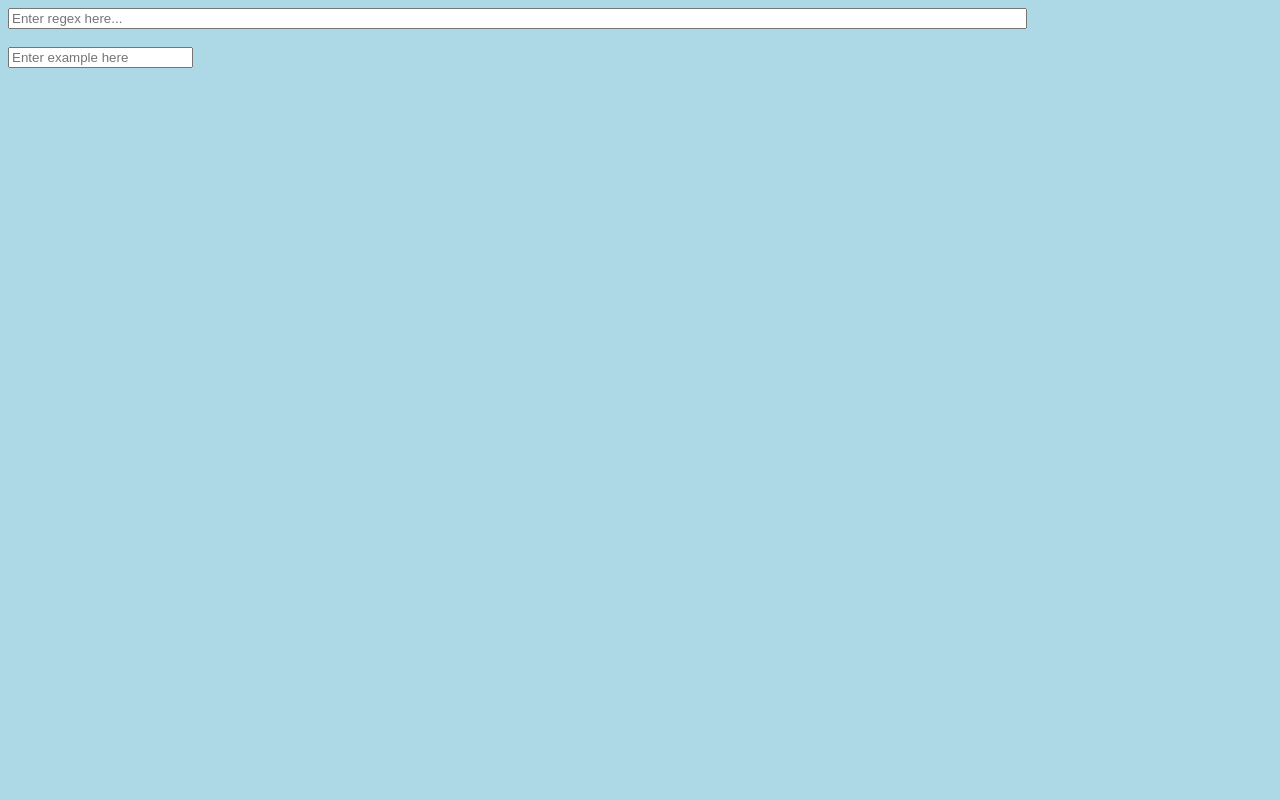
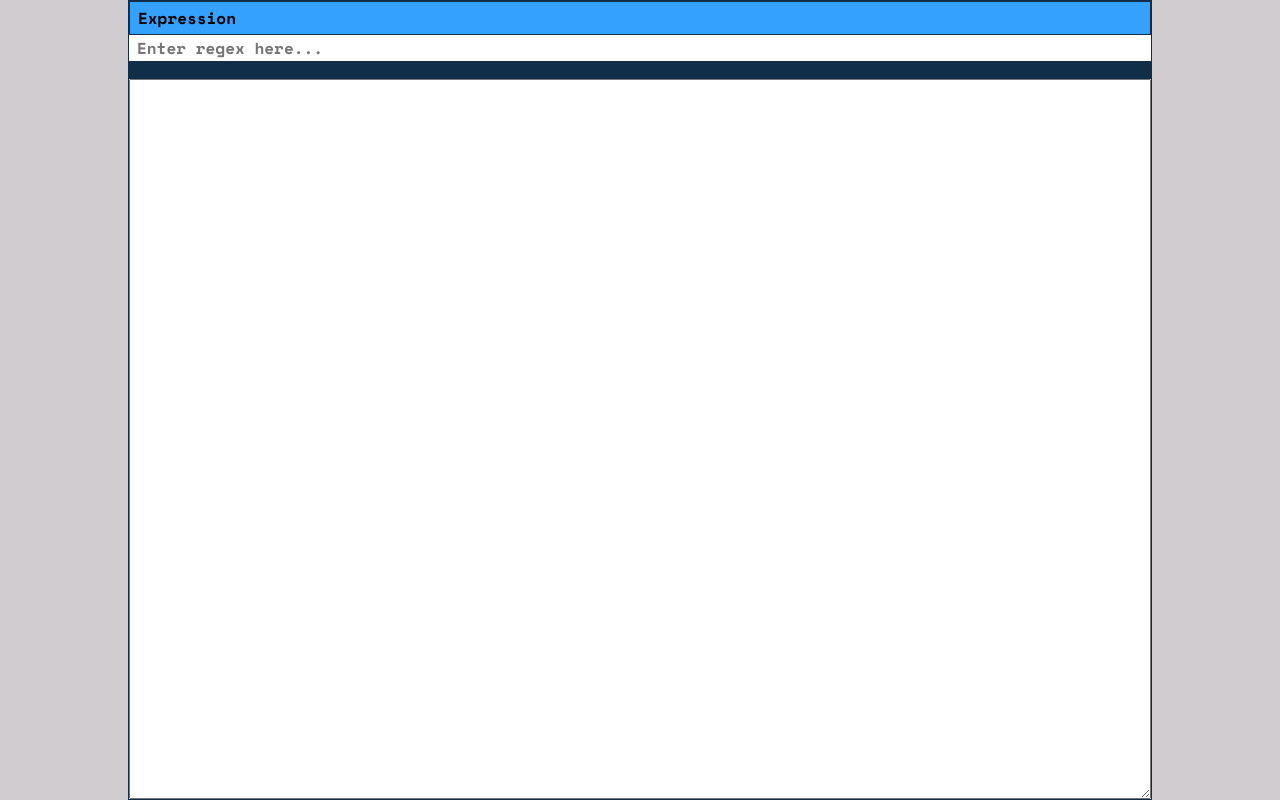
Before and after one commit to AravindVasudev/regex_helper, a Svelte app: page / in a window 1280 px wide. Built offline with nearby package versions, Linux system fonts and the light colour scheme.

Commit message:
Add simple UI
This change adds a simple UI for the regex helper.

```diff
--- a/src/App.svelte
+++ b/src/App.svelte
@@ -1,30 +1,85 @@
 <script lang="ts">
   let expression = "";
-  let example = "";
-  let examples = 1;
-  let valid = false;
+  let examples = [""];
 </script>
 
 <main>
-<input
-  type="text"
-  bind:value={expression}
-  class="expression"
-  placeholder="Enter regex here..." />
-
-  <br />
-
-  {#each Array(examples) as _}
-    <input
-      bind:value={example}
-      placeholder="Enter example here" />
-      {#if example && example.match(expression)}👍{/if}
-  {/each}
+<div id="expression">
+  <label for="expression">Expression</label>
+  <input type="text" bind:value={expression} placeholder="Enter regex here..." />
+</div>
+<div id="divider"></div>
+<textarea name="example" id="example" cols="30" rows="10"></textarea>
 </main>
 
 <style>
-  .expression {
+  main {
+    /* Center the frame. */
+    height: 100vh;
+    width: 80%;
+    box-sizing: border-box;
+
+    margin: auto;
+    display: flex;
+    flex-direction: column;
+
+    border: 0.1em solid #102E4A;
+  }
+
+  #expression > label {
+    /* label is set to be a full length block. */
     display: block;
-    width: 80%;
+    box-sizing: border-box;
+    width: 100%;
+
+    flex: 1;
+
+    padding: 0.25em;
+    padding-left: 0.5em;
+
+    font-family: 'Space Mono', monospace;
+    font-weight: bold;
+    font-size: 1em;
+
+    background-color: #33A1FD;
+    border: 0.1em solid #102E4A;
+  }
+
+  #expression > input {
+    display: block;
+    width: 100%;
+    box-sizing: border-box;
+
+    flex: 1;
+
+    font-family: 'Space Mono', monospace;
+    font-weight: bold;
+    font-size: 1em;
+
+    padding-left: 0.5em;
+    padding-right: 0.5em;
+    border: 0;
+  }
+
+  #divider {
+    height: 1em;
+    width: 100%;
+
+    flex: 0.25;
+
+    background-color: #102E4A;
+  }
+
+  #example {
+    min-height: 70%;
+    width: 100%;
+    box-sizing: border-box;
+
+    flex: 10;
+  }
+
+  #expression > input:focus,
+  #example:focus {
+    outline: none;
   }
 </style>
--- a/src/app.css
+++ b/src/app.css
@@ -1,3 +1,12 @@
-:root {
-  background: lightblue;
+@import url('https://fonts.googleapis.com/css2?family=Space+Mono:wght@700&display=swap');
+
+html, body {
+  /* CSS Resets */
+  height: 100vh;
+  width: 100vw;
+
+  margin: 0;
+  padding: 0;
+
+  background: #D0CCD0;
 }
```
